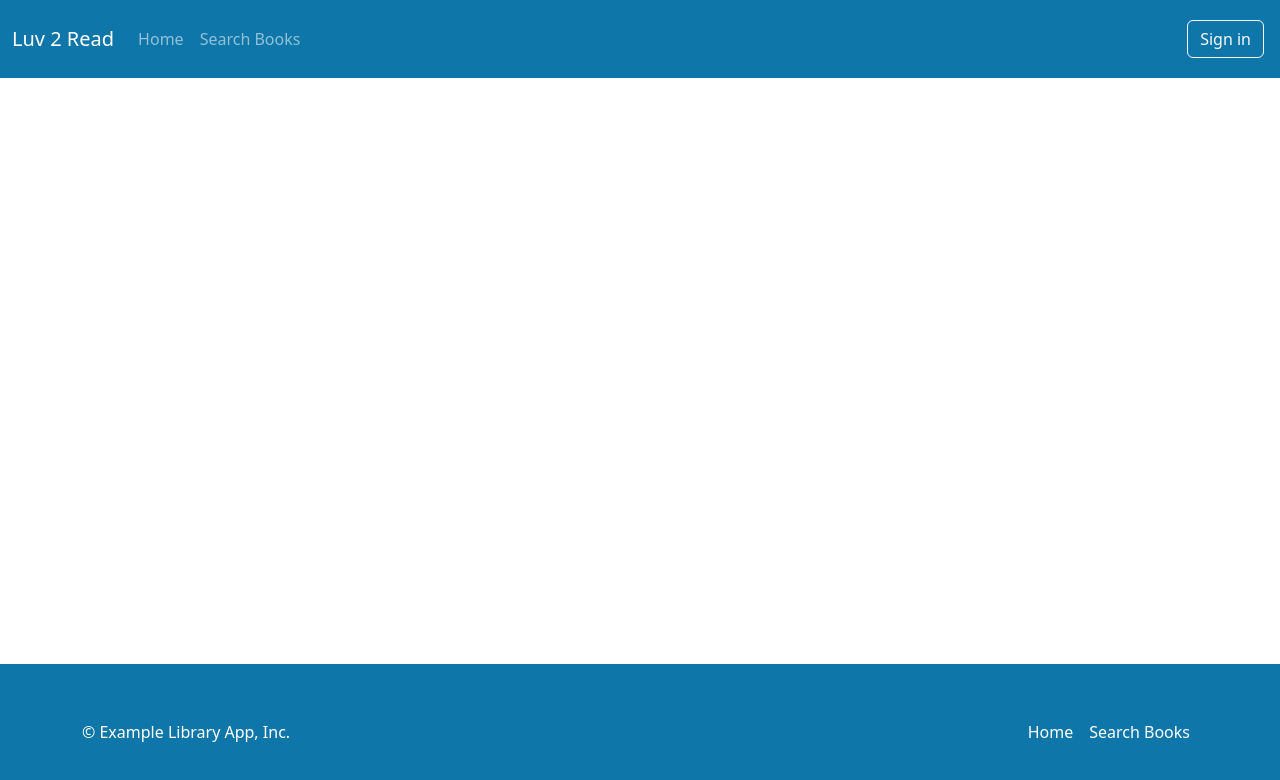
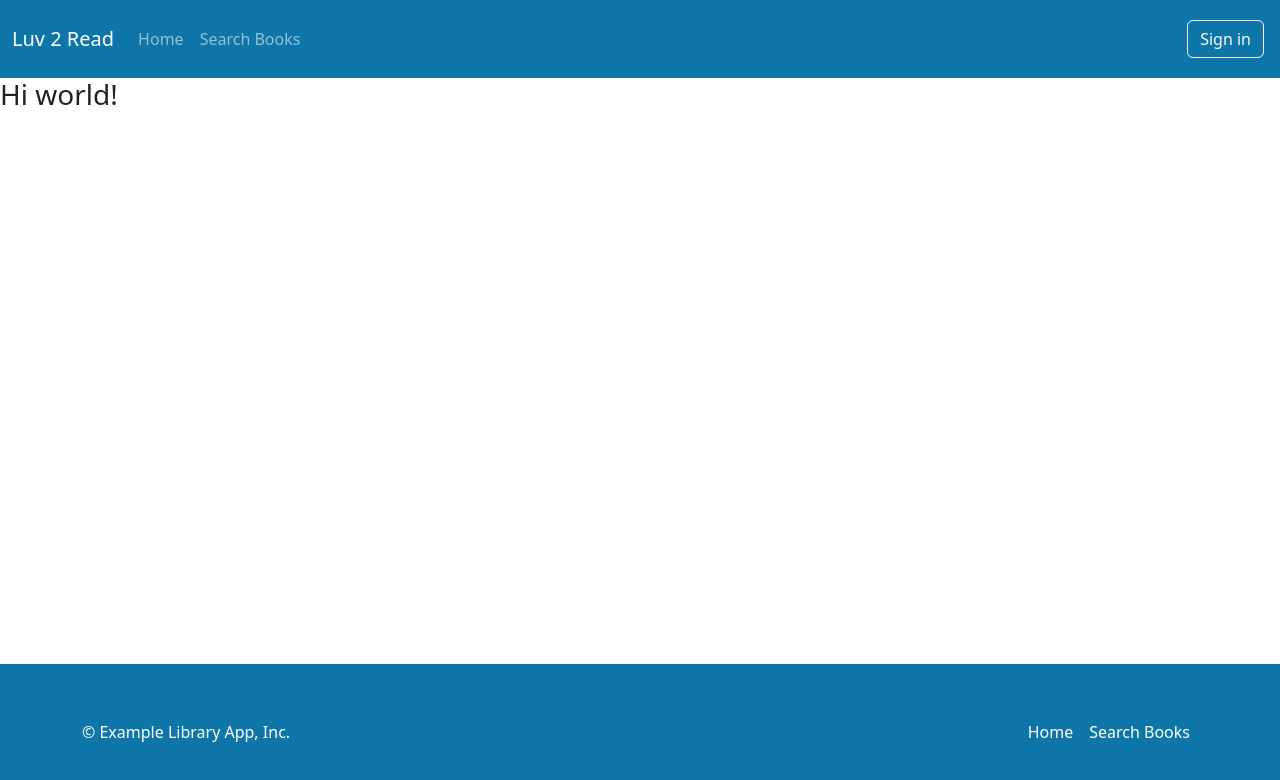
Before and after one commit to oroborous/spring-boot-react, a React (Create React App) app in the folder library-app/: page /checkout/1 in a window 1280 px wide. Shown: the top 780 px of the page. Built offline with nearby package versions, Linux system fonts and the light colour scheme.

Commit message:
Begin book check page and add initial state

```diff
--- a/library-app/src/App.tsx
+++ b/library-app/src/App.tsx
@@ -8,6 +8,7 @@
 import {Footer} from "./layout/navbar-and-footer/Footer";
 import {SearchBooksPage} from "./layout/search-books-page/SearchBooksPage";
 import {Redirect, Route, Switch} from "react-router-dom";
+import {BookCheckoutPage} from "./layout/book-checkout-page/BookCheckoutPage";
 
 
 export const App = () => {
@@ -25,6 +26,9 @@
                     <Route path="/search">
                         <SearchBooksPage/>
                     </Route>
+                    <Route path="/checkout/:bookId">
+                        <BookCheckoutPage/>
+                    </Route>
                 </Switch>
             </div>
             <Footer/>
--- /dev/null
+++ b/library-app/src/layout/book-checkout-page/BookCheckoutPage.tsx
@@ -0,0 +1,17 @@
+import {useState} from "react";
+import BookModel from "../../models/BookModel";
+
+export const BookCheckoutPage = () => {
+
+    const [book, setBook] = useState<BookModel>();
+    const [isLoadingBook, setIsLoadingBook] = useState(true);
+    const [httpError, setHttpError] = useState(null);
+
+    const bookId = (window.location.pathname).split("/").pop();
+
+    return (
+      <div>
+          <h3>Hi world!</h3>
+      </div>
+    );
+}
```
